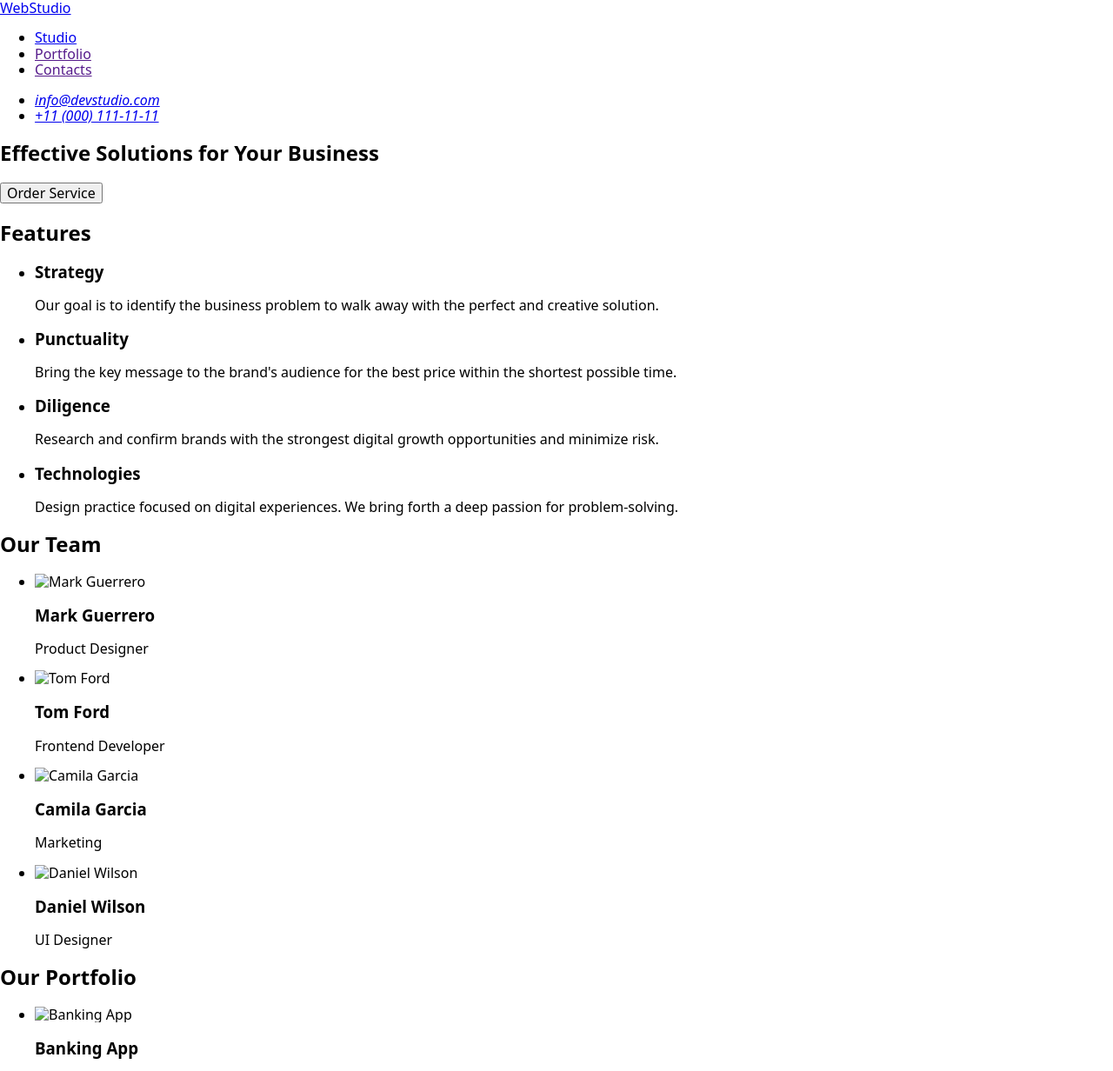
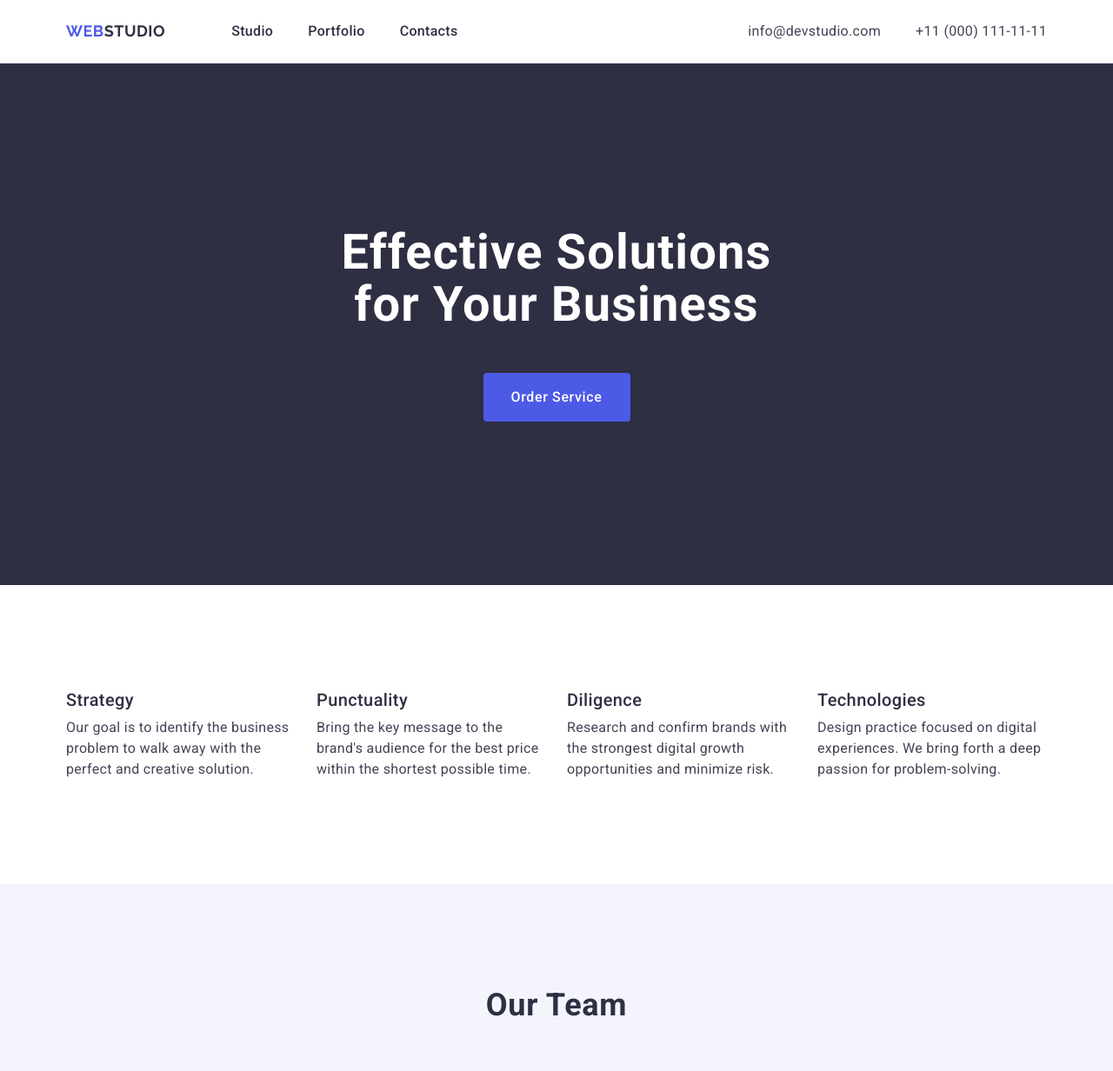
Before and after one commit to Marius-5/goit-markup-hw-03, a plain HTML site: page index.html in a window 1280 px wide. Shown: the top 1232 px of the page at 87% size. Drawn offline with nearby package versions, Linux system fonts and the light colour scheme.

Commit message:
Add files via upload

```diff
--- a/css/styles.css
+++ b/css/styles.css
@@ -1,24 +1,22 @@
+* {
+  box-sizing: border-box;
+}
+
 body {
   font-family: 'Roboto', sans-serif;
   color: #434455;
-  background-color: #fff;
+  background: white;
 }
-
 a {
   text-decoration: none;
 }
 
+li {
+  list-style: none;
+}
 img {
   display: block;
 }
-
-ul,
-ol {
-  list-style-type: none;
-  margin: 0;
-  padding: 0;
-}
-
 h1,
 h2,
 h3,
@@ -28,21 +26,40 @@ h6,
 p {
   margin: 0;
 }
-
-button {
-  cursor: pointer;
+ul {
+  margin: 0;
+  padding: 0;
 }
-
-.accent {
+.container {
+  max-width: 1158px;
+  padding-left: 15px;
+  padding-right: 15px;
+  margin-left: auto;
+  margin-right: auto;
+}
+.header {
+  border-bottom: 1px solid #e7e9fc;
+}
+.header .container {
+  display: flex;
+  align-items: center;
+}
+.nav {
+  display: flex;
+  align-items: center;
+}
+.logo {
+  padding: 24px 0;
+}
+.logo span {
+  font-family: 'Raleway', sans-serif;
+  font-weight: 700;
+  font-size: 18px;
+  line-height: 117%;
+  letter-spacing: 0.03em;
+  text-transform: uppercase;
   color: #2e2f42;
 }
-
-.container {
-  max-width: 1158px;
-  padding: 0 15px;
-  margin: 0 auto;
-}
-
 .logo {
   font-family: 'Raleway', sans-serif;
   font-weight: 700;
@@ -50,24 +67,103 @@ button {
   line-height: 1.17;
   letter-spacing: 0.03em;
   text-transform: uppercase;
+  margin-right: 76px;
+
   color: #4d5ae5;
-  display: inline-block;
+}
+.logostudio {
+  color: #2e2f42;
+}
+.nav-list {
+  display: flex;
+  align-items: center;
+  gap: 40px;
 }
 
-.footer .black-white {
-  color: #f4f4fd;
+.nav-list-item {
+  display: block;
+  font-weight: 500;
+  font-size: 16px;
+  line-height: 1.5;
+  letter-spacing: 0.02em;
+  color: #2e2f42;
+  padding: 24px 0;
+}
+.nav-list-item:hover {
+  color: #404bbf;
+}
+.nav-list-item:focus {
+  color: #404bbf;
+}
+.contact-list {
+  display: flex;
+  gap: 40px;
+}
+.client-contact {
+  margin-left: auto;
+}
+.client-contact {
+  font-weight: 400;
+  font-size: 16px;
+  line-height: 1.5;
+  letter-spacing: 0.02em;
+  color: #434455;
+  font-style: normal;
+}
+.client-contact:hover {
+  color: #404bbf;
+}
+.client-contact:focus {
+  color: #404bbf;
+}
+.contact-list {
+  display: flex;
+}
+.section-title {
+  background: #2e2f42;
+  padding: 188px 0;
 }
 
-.header-link:hover,
-.header-link:focus {
-  color: #404bbf;
+.title {
+  max-width: 496px;
+  font-weight: 700;
+  font-size: 56px;
+  line-height: 1.07;
+  letter-spacing: 0.02em;
+  text-align: center;
+  color: #fff;
+  margin-left: auto;
+  margin-right: auto;
+  margin-bottom: 48px;
 }
-
-.cta:hover,
-.cta:focus {
+.button {
+  font-weight: 500;
+  font-size: 16px;
+  line-height: 1.5;
+  letter-spacing: 0.04em;
+  color: #fff;
+  background-color: #4d5ae5;
+  font-family: 'Roboto', sans-serif;
+  cursor: pointer;
+  display: block;
+  margin-right: auto;
+  margin-left: auto;
+  min-width: 169px;
+  height: 56px;
+  border: none;
+  border-radius: 4px;
+}
+.button:hover {
   background-color: #404bbf;
+  color: #fff;
 }
-
+.button:focus {
+  background-color: #404bbf;
+  color: #fff;
+}
+.features {
+  padding: 120px 0;
+}
 .visually-hidden {
   position: absolute;
   width: 1px;
@@ -82,120 +178,15 @@ button {
   overflow: hidden;
 }
 
-/* ------------------HEADER------------------------------ */
-.header {
-  border-bottom: 1px solid #e7e9fc;
-}
-
-.header .container {
-  display: flex;
-  align-items: center;
-}
-
-.header-nav {
-  display: flex;
-  align-items: center;
-}
-
-.header-nav-logo {
-  margin-right: 76px;
-  padding: 24px 0;
-}
-
-.header-nav-list {
-  display: flex;
-  align-items: center;
-  gap: 40px;
-}
-
-.header-nav-item {
-}
-
-.header-nav-link {
-  display: block;
-  padding: 24px 0;
-  font-weight: 500;
-  line-height: 1.5;
-  letter-spacing: 0.02em;
-  color: #2e2f42;
-}
-
-.header-address {
-  font-style: normal;
-  margin-left: auto;
-}
-
-.header-address-list {
-  display: flex;
-  align-items: center;
-  gap: 40px;
-}
-
-.header-address-item {
-}
-
-.header-address-link {
-  display: inline-block;
-  padding-top: 24px;
-  padding-bottom: 24px;
-  line-height: 1.5;
-  letter-spacing: 0.02em;
-  color: #434455;
-}
-
-/* ------------------HEADER------------------------------ */
-
-/* ------------------HERO------------------------------ */
-.hero {
-  background-color: #2e2f42;
-  padding: 188px 0;
-}
-
-.hero-title {
-  font-size: 56px;
-  line-height: 1.07;
-  letter-spacing: 0.02em;
-  text-align: center;
-  color: #fff;
-  max-width: 496px;
-  margin-right: auto;
-  margin-left: auto;
-  margin-bottom: 48px;
-}
-
-.hero-button {
-  background-color: #4d5ae5;
-  font-weight: 500;
-  line-height: 1.5;
-  letter-spacing: 0.04em;
-  color: #fff;
-  border-radius: 4px;
-  padding: 16px 32px;
-  display: block;
-  margin: 0 auto;
-  height: 56px;
-  min-width: 169px;
-  border: none;
-}
-
-/* ------------------HERO------------------------------ */
-
-/* ------------------FEATURES------------------------------ */
-
-.features {
-  padding: 120px 0;
-}
-
-.features-list {
+.info-list {
   display: flex;
   gap: 24px;
+  padding: 0;
 }
-
-.features-item {
+.info-list-item {
   flex-basis: calc((100% - 72px) / 4);
 }
-
-.features-subtitle {
+.info-list-title {
   font-weight: 500;
   font-size: 20px;
   line-height: 1.2;
@@ -203,105 +194,79 @@ button {
   color: #2e2f42;
   margin-bottom: 8px;
 }
-
-.features-text {
+.info-list-text {
+  font-weight: 400;
+  font-size: 16px;
   line-height: 1.5;
   letter-spacing: 0.02em;
+  color: #434455;
 }
-
-/* ------------------FEATURES------------------------------ */
-
-/* ------------------TEAM------------------------------ */
-
-.team {
-  background-color: #f4f4fd;
+.section-team {
+  background: #f4f4fd;
   padding: 120px 0;
 }
-
 .team-title {
+  font-weight: 700;
   font-size: 36px;
-  text-transform: capitalize;
   line-height: 1.11;
   letter-spacing: 0.02em;
   text-align: center;
+  text-transform: capitalize;
   color: #2e2f42;
   margin-bottom: 72px;
 }
-
 .team-list {
   display: flex;
+  padding: 0;
   gap: 24px;
 }
-
-.team-item {
-  background-color: #fff;
+.team-members {
+  background: #fff;
   border-radius: 0 0 4px 4px;
-
   width: calc((100% - 72px) / 4);
 }
-
-.team-image {
+.member-name {
+  padding: 32px 0;
 }
-
-.team-subtitle {
+.team-members-title {
   font-weight: 500;
   font-size: 20px;
   line-height: 1.2;
   letter-spacing: 0.02em;
   text-align: center;
+  text-transform: capitalize;
   color: #2e2f42;
   margin-bottom: 8px;
 }
-
-.team-text {
+.team-members-text {
+  font-weight: 400;
+  font-size: 16px;
   line-height: 1.5;
   letter-spacing: 0.02em;
   text-align: center;
+  color: #434455;
 }
-
-.team-border {
-  padding: 32px 0px;
-}
-
-/* ------------------TEAM------------------------------ */
-
-/* ------------------PORTFOLIO------------------------------ */
 .portfolio {
   padding: 120px 0;
 }
-
-.portfolio-title {
+.title-portfolio {
+  font-weight: 700;
   font-size: 36px;
-  text-transform: capitalize;
   line-height: 1.11;
   letter-spacing: 0.02em;
   text-align: center;
+  text-transform: capitalize;
   color: #2e2f42;
   margin-bottom: 72px;
 }
-
-.portfolio-list {
+.portfolio-card {
   display: flex;
   flex-wrap: wrap;
+  row-gap: 48px;
   column-gap: 24px;
-  row-gap: 48px;
+  padding: 0;
 }
-
-.portfolio-item {
-  width: calc((100% - 48px) / 3);
-}
-
-.portfolio-border {
-  border-bottom: 1px solid #e7e9fc;
-  border-left: 1px solid #e7e9fc;
-  border-right: 1px solid #e7e9fc;
-  padding: 32px 16px;
-}
-
-.portfolio-img {
-}
-
-.portfolio-subtitle {
+.portfolio-card-title {
   font-weight: 500;
   font-size: 20px;
   line-height: 1.2;
@@ -309,28 +274,44 @@ button {
   color: #2e2f42;
   margin-bottom: 8px;
 }
-
-.portfolio-text {
+.portfolio-item {
+  width: calc((100% - 48px) / 3);
+}
+.portfolio-list {
+  padding: 32px 16px;
+  border: 1px solid #e7e9fc;
+  border-top: none;
+}
+.portfolio-card-text {
+  font-weight: 400;
+  font-size: 16px;
   line-height: 1.5;
   letter-spacing: 0.02em;
+  color: #434455;
 }
-
-/* ------------------PORTFOLIO------------------------------ */
-
-/* ------------------FOOTER------------------------------ */
 .footer {
   background-color: #2e2f42;
   padding: 100px 0;
 }
-
-.footer-logo {
+.logo-footer {
+  font-weight: 700;
+  font-size: 18px;
+  line-height: 1.17;
+  letter-spacing: 0.03em;
+  text-transform: uppercase;
+  color: #4d5ae5;
+  font-family: 'Raleway', sans-serif;
+  display: inline-block;
   margin-bottom: 16px;
-  display: inline-block;
 }
-
+.footer-logostudio {
+  color: #f4f4fd;
+}
 .footer-text {
-  max-width: 264px;
+  font-weight: 400;
+  font-size: 16px;
   line-height: 1.5;
   letter-spacing: 0.02em;
   color: #f4f4fd;
+  max-width: 264px;
 }
--- a/index.html
+++ b/index.html
@@ -3,12 +3,7 @@
   <head>
     <meta charset="UTF-8" />
     <meta name="viewport" content="width=device-width, initial-scale=1.0" />
-    <link rel="preconnect" href="https://fonts.googleapis.com" />
-    <link rel="preconnect" href="https://fonts.gstatic.com" crossorigin />
-    <link
-      href="https://fonts.googleapis.com/css2?family=Raleway:wght@700&family=Roboto:wght@400;500;700&display=swap"
-      rel="stylesheet"
-    />
+    <title>goit-markup-hw-03</title>
     <link
       rel="stylesheet"
       href="https://cdnjs.cloudflare.com/ajax/libs/modern-normalize/3.0.1/modern-normalize.min.css"
@@ -16,43 +11,42 @@
       crossorigin="anonymous"
       referrerpolicy="no-referrer"
     />
-    <link rel="stylesheet" href="./css/style.css" />
-    <title>WebStudio</title>
+    <link rel="stylesheet" href="./css/styles.css" />
+    <link rel="preconnect" href="https://fonts.googleapis.com" />
+    <link rel="preconnect" href="https://fonts.gstatic.com" crossorigin />
+    <link
+      href="https://fonts.googleapis.com/css2?family=Raleway:wght@700&family=Roboto:wght@400;500;700&display=swap"
+      rel="stylesheet"
+    />
   </head>
   <body>
     <header class="header">
       <div class="container">
-        <nav class="header-nav">
-          <a class="header-nav-logo logo" href="./index.html"
-            >Web<span class="accent">Studio</span></a
+        <nav class="nav">
+          <a class="logo" href="./index.html"
+            >WEB<span class="logostudio">Studio</span></a
           >
-          <ul class="header-nav-list">
-            <li class="header-nav-item">
-              <a class="header-nav-link header-link" href="./index.html"
-                >Studio</a
-              >
+          <ul class="nav-list">
+            <li>
+              <a href="./index.html" class="nav-list-item">Studio</a>
             </li>
-            <li class="header-nav-item">
-              <a class="header-nav-link header-link" href="">Portfolio</a>
+            <li>
+              <a href="" class="nav-list-item">Portfolio</a>
             </li>
-            <li class="header-nav-item">
-              <a class="header-nav-link header-link" href="">Contacts</a>
+            <li>
+              <a href="" class="nav-list-item">Contacts</a>
             </li>
           </ul>
         </nav>
-        <address class="header-address">
-          <ul class="header-address-list">
-            <li class="header-address-item">
-              <a
-                class="header-address-link header-link"
-                href="mailto:info@devstudio.com"
+        <address class="client-contact">
+          <ul class="contact-list">
+            <li>
+              <a href="mailto:info@devstudio.com" class="client-contact"
                 >info@devstudio.com</a
               >
             </li>
-            <li class="header-address-item">
-              <a
-                class="header-address-link header-link"
-                href="tel:+110001111111"
+            <li>
+              <a href="tel:+110001111111" class="client-contact"
                 >+11 (000) 111-11-11</a
               >
             </li>
@@ -61,40 +55,40 @@
       </div>
     </header>
     <main>
-      <section class="hero">
+      <section class="section-title">
         <div class="container">
-          <h1 class="hero-title">Effective Solutions for Your Business</h1>
-          <button class="hero-button cta" type="button">Order Service</button>
+          <h1 class="title">Effective Solutions for Your Business</h1>
+          <button class="button" type="button">Order Service</button>
         </div>
       </section>
       <section class="features">
         <div class="container">
           <h2 class="visually-hidden">Features</h2>
-          <ul class="features-list">
-            <li class="features-item">
-              <h3 class="features-subtitle">Strategy</h3>
-              <p class="features-text">
+          <ul class="info-list">
+            <li class="info-list-item">
+              <h3 class="info-list-title">Strategy</h3>
+              <p class="info-list-text">
                 Our goal is to identify the business problem to walk away with
                 the perfect and creative solution.
               </p>
             </li>
-            <li class="features-item">
-              <h3 class="features-subtitle">Punctuality</h3>
-              <p class="features-text">
+            <li class="info-list-item">
+              <h3 class="info-list-title">Punctuality</h3>
+              <p class="info-list-text">
                 Bring the key message to the brand's audience for the best price
                 within the shortest possible time.
               </p>
             </li>
-            <li class="features-item">
-              <h3 class="features-subtitle">Diligence</h3>
-              <p class="features-text">
+            <li class="info-list-item">
+              <h3 class="info-list-title">Diligence</h3>
+              <p class="info-list-text">
                 Research and confirm brands with the strongest digital growth
                 opportunities and minimize risk.
               </p>
             </li>
-            <li class="features-item">
-              <h3 class="features-subtitle">Technologies</h3>
-              <p class="features-text">
+            <li class="info-list-item">
+              <h3 class="info-list-title">Technologies</h3>
+              <p class="info-list-text">
                 Design practice focused on digital experiences. We bring forth a
                 deep passion for problem-solving.
               </p>
@@ -102,60 +96,61 @@
           </ul>
         </div>
       </section>
-      <section class="team">
+      <section class="section-team">
         <div class="container">
           <h2 class="team-title">Our Team</h2>
           <ul class="team-list">
-            <li class="team-item">
+            <li class="team-members">
               <img
-                src="./images/taste-img-1.jpg"
-                alt="Mark Guerrero"
+                src="./images/Name-1.jpg"
+                alt="Name-1"
                 width="264"
                 height="260"
-                class="team-image"
               />
-              <div class="team-border">
-                <h3 class="team-subtitle">Mark Guerrero</h3>
-                <p class="team-text">Product Designer</p>
+              <div class="member-name">
+                <h3 class="team-members-title">Mark Guerrero</h3>
+                <p class="team-members-text">Product Designer</p>
               </div>
             </li>
-            <li class="team-item">
+
+            <li class="team-members">
               <img
-                src="./images/taste-img-2.jpg"
-                alt="Tom Ford"
+                src="./images/Name-2.jpg"
+                alt="Name-2"
                 width="264"
                 height="260"
-                class="team-image"
               />
-              <div class="team-border">
-                <h3 class="team-subtitle">Tom Ford</h3>
-                <p class="team-text">Frontend Developer</p>
+              <div class="member-name">
+                <h3 class="team-members-title">Tom Ford</h3>
+                <p class="team-members-text">Frontend Developer</p>
               </div>
             </li>
-            <li class="team-item">
+
+            <li class="team-members">
               <img
-                src="./images/taste-img-3.jpg"
-                alt="Camila Garcia"
+                src="./images/Name-3.jpg"
+                alt="Name-3"
                 width="264"
                 height="260"
-                class="team-image"
               />
-              <div class="team-border">
-                <h3 class="team-subtitle">Camila Garcia</h3>
-                <p class="team-text">Marketing</p>
+
+              <div class="member-name">
+                <h3 class="team-members-title">Camila Garcia</h3>
+                <p class="team-members-text">Marketing</p>
               </div>
             </li>
-            <li class="team-item">
+
+            <li class="team-members">
               <img
-                src="./images/taste-img-4.jpg"
-                alt="Daniel Wilson"
+                src="./images/Name-4.jpg"
+                alt="Name-4"
                 width="264"
                 height="260"
-                class="team-image"
               />
-              <div class="team-border">
-                <h3 class="team-subtitle">Daniel Wilson</h3>
-                <p class="team-text">UI Designer</p>
+
+              <div class="member-name">
+                <h3 class="team-members-title">Daniel Wilson</h3>
+                <p class="team-members-text">UI Designer</p>
               </div>
             </li>
           </ul>
@@ -163,84 +158,80 @@
       </section>
       <section class="portfolio">
         <div class="container">
-          <h2 class="portfolio-title">Our Portfolio</h2>
-          <ul class="portfolio-list">
+          <h2 class="title-portfolio">Our Portfolio</h2>
+          <ul class="portfolio-card">
             <li class="portfolio-item">
               <img
-                src="./images/image1.jpg"
-                alt="Banking App"
+                src="./images/Banking-App-min.jpg"
+                alt="Banking-App-min"
                 width="360"
                 height="300"
-                class="portfolio-img"
               />
-              <div class="portfolio-border">
-                <h3 class="portfolio-subtitle">Banking App</h3>
-                <p class="portfolio-text">App</p>
+              <div class="portfolio-list">
+                <h3 class="portfolio-card-title">Banking App</h3>
+                <p class="portfolio-card-text">App</p>
               </div>
             </li>
             <li class="portfolio-item">
               <img
-                src="./images/image2.jpg"
-                alt="Cashless Payment"
+                src="./images/Cashless-min.jpg"
+                alt="Cashless"
                 width="360"
                 height="300"
-                class="portfolio-img"
               />
-              <div class="portfolio-border">
-                <h3 class="portfolio-subtitle">Cashless Payment</h3>
-                <p class="portfolio-text">Marketing</p>
+              <div class="portfolio-list">
+                <h3 class="portfolio-card-title">Cashless Payment</h3>
+                <p class="portfolio-card-text">Marketing</p>
               </div>
             </li>
             <li class="portfolio-item">
               <img
-                src="./images/image3.jpg"
-                alt="Meditation App"
+                src="./images/Meditation-min.jpg"
+                alt="Meditation-app"
                 width="360"
                 height="300"
-                class="portfolio-img"
               />
-              <div class="portfolio-border">
-                <h3 class="portfolio-subtitle">Meditation App</h3>
-                <p class="portfolio-text">App</p>
+              <div class="portfolio-list">
+                <h3 class="portfolio-card-title">Meditation App</h3>
+                <p class="portfolio-card-text">App</p>
+              </div>
+            </li>
+
+            <li class="portfolio-item">
+              <img
+                src="./images/Taxi-serv-min.jpg"
+                alt="Taxi-serv"
+                width="360"
+                height="300"
+              />
+
+              <div class="portfolio-list">
+                <h3 class="portfolio-card-title">Taxi Service</h3>
+                <p class="portfolio-card-text">Marketing</p>
               </div>
             </li>
             <li class="portfolio-item">
               <img
-                src="./images/image4.jpg"
-                alt="Taxi Service"
+                src="./images/screen-min.jpg"
+                alt="screen-illustration"
                 width="360"
                 height="300"
-                class="portfolio-img"
               />
-              <div class="portfolio-border">
-                <h3 class="portfolio-subtitle">Taxi Service</h3>
-                <p class="portfolio-text">Marketing</p>
+              <div class="portfolio-list">
+                <h3 class="portfolio-card-title">Screen Illustrations</h3>
+                <p class="portfolio-card-text">Design</p>
               </div>
             </li>
             <li class="portfolio-item">
               <img
-                src="./images/image5.jpg"
-                alt="Screen Illustrations"
-                width="360"
-                height="300"
-                class="portfolio-img"
-              />
-              <div class="portfolio-border">
-                <h3 class="portfolio-subtitle">Screen Illustrations</h3>
-                <p class="portfolio-text">Design</p>
-              </div>
-            </li>
-            <li class="portfolio-item">
-              <img
-                src="./images/image6.jpg"
+                src="./images/Online.jpg"
                 alt="Online Courses"
                 width="360"
                 height="300"
-                class="portfolio-img"
               />
-              <div class="portfolio-border">
-                <h3 class="portfolio-subtitle">Online Courses</h3>
-                <p class="portfolio-text">Marketing</p>
+              <div class="portfolio-list">
+                <h3 class="portfolio-card-title">Online Courses</h3>
+                <p class="portfolio-card-text">Marketing</p>
               </div>
             </li>
           </ul>
@@ -249,8 +240,8 @@
     </main>
     <footer class="footer">
       <div class="container">
-        <a class="footer-logo logo" href="./index.html"
-          >Web<span class="accent black-white">Studio</span></a
+        <a class="logo-footer" href="./index.html"
+          >WEB<span class="footer-logostudio">Studio</span></a
         >
         <p class="footer-text">
           Increase the flow of customers and sales for your business with
```
Also changed, not shown: images/Banking-App-min.jpg (added), images/Cashless-min.jpg (added), images/Meditation-min.jpg (added), images/Name-1.jpg (added), images/Name-2.jpg (added), images/Name-3.jpg (added), images/Name-4.jpg (added), images/Online.jpg (added), images/Taxi-serv-min.jpg (added), images/screen-min.jpg (added).
